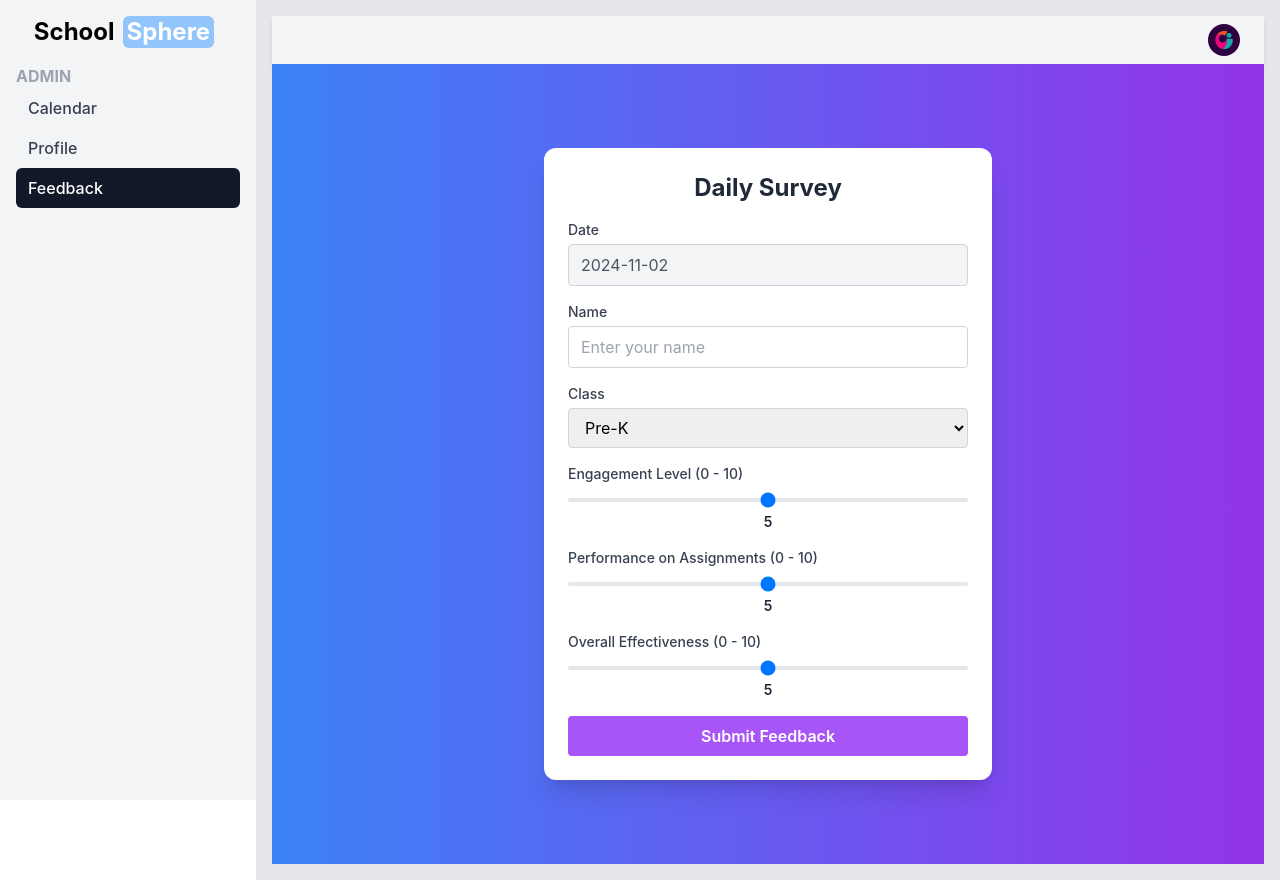
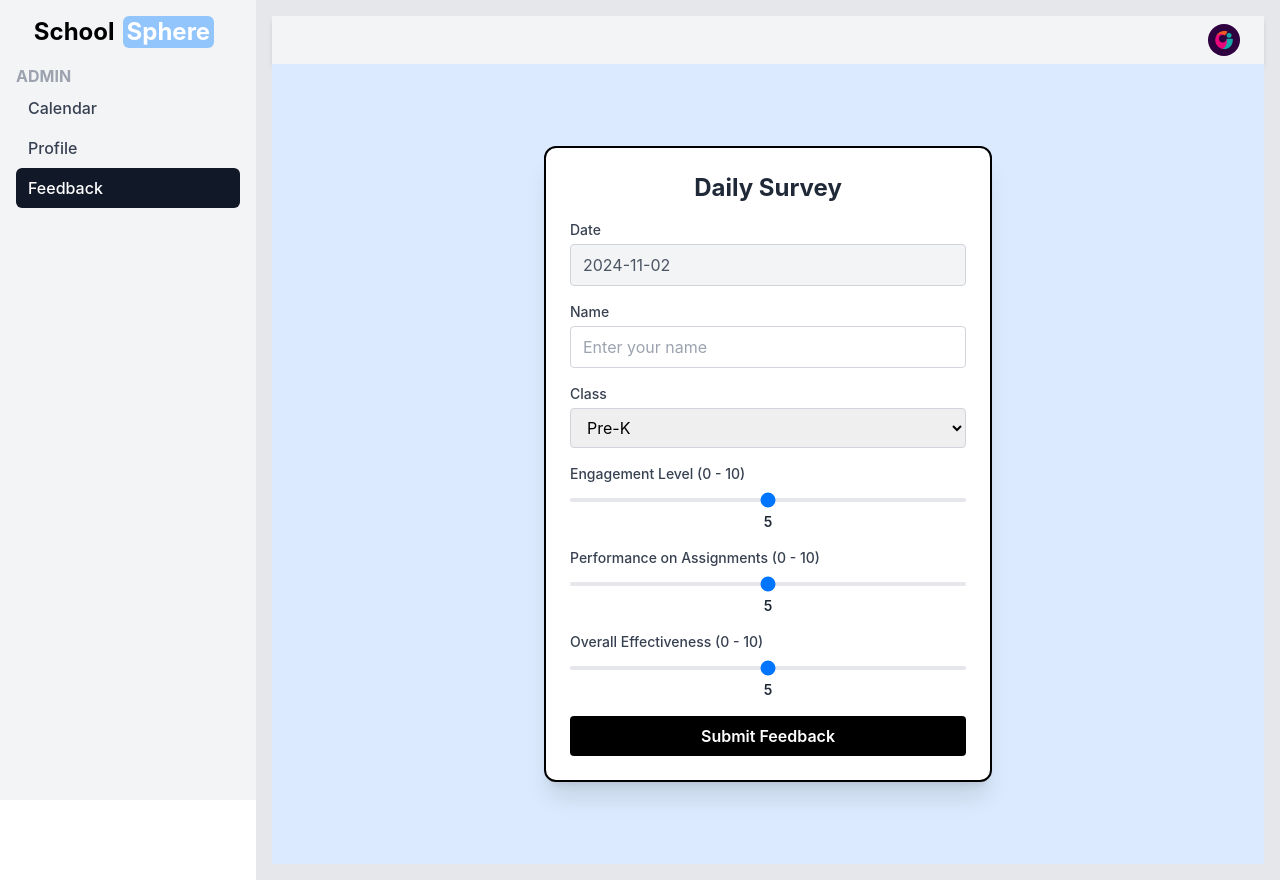
Before and after one commit to cfgcolumbus24/Team-4, a React (Create React App) app in the folder project/: page /dashboard in a window 1280 px wide. Both pictures are taken after a click on the button "Feedback". Built offline with nearby package versions, Linux system fonts and the light colour scheme.

Commit message:
Feedback page UI

```diff
--- a/project/src/feedback.js
+++ b/project/src/feedback.js
@@ -46,8 +46,8 @@ const FeedbackForm = () => {
     };
 
     return (
-        <div className="flex items-center justify-center min-h-screen bg-gradient-to-r from-blue-500 to-purple-600 p-4">
-            <div className="w-full max-w-md p-6 space-y-4 bg-white rounded-xl shadow-xl">
+        <div className="flex items-center justify-center min-h-screen bg-blue-100 p-4">
+            <div className="w-full max-w-md p-6 space-y-4 bg-white rounded-xl shadow-xl border-2 border-black">
                 <h1 className="text-2xl font-bold text-center text-gray-800 mb-4">Daily Survey</h1>
                 <form onSubmit={handleSubmit} className="space-y-4">
 
@@ -122,7 +122,7 @@ const FeedbackForm = () => {
 
                     <button
                         type="submit"
-                        className="w-full px-3 py-2 font-semibold text-white bg-purple-500 rounded hover:bg-purple-600 focus:outline-none focus:transform focus:scale-105 transition duration-300"
+                        className="w-full px-3 py-2 font-semibold text-white bg-black rounded hover:bg-gray-800 focus:outline-none focus:transform focus:scale-105 transition duration-300"
                     >
                         Submit Feedback
                     </button>
```
